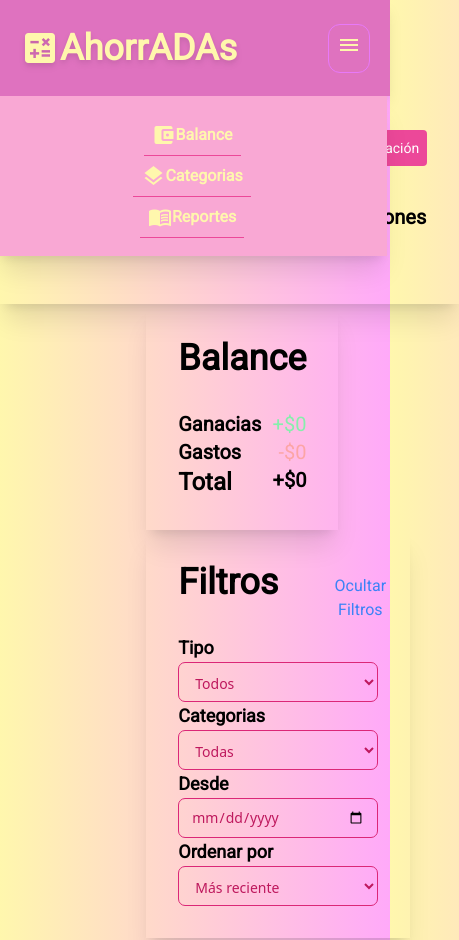
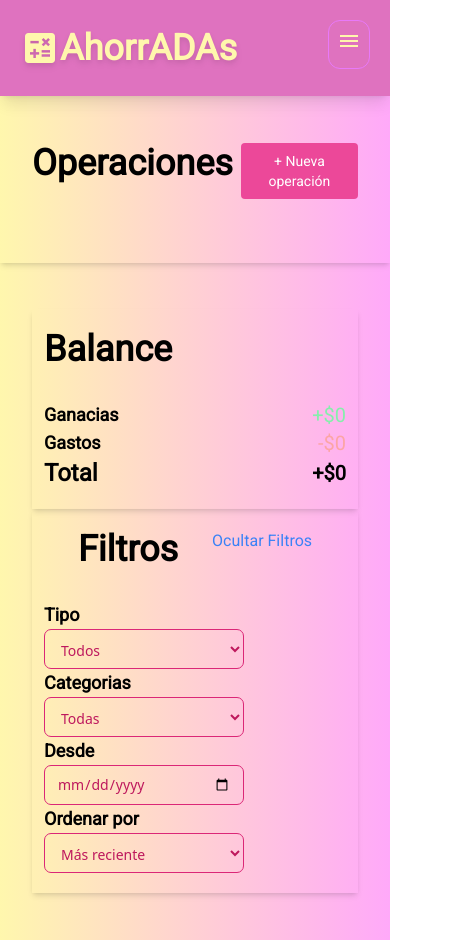
Before and after one commit to serenafernandez/ahorrADAS, a plain HTML site: page index.html in a window 390 px wide. Shown: the whole page, 459 px wide, since content can reach past the window. Drawn offline with nearby package versions, Linux system fonts and the light colour scheme.

Commit message:
modified responsive design, added js fuctionalities to burger menu and toggle filters

```diff
--- a/index.html
+++ b/index.html
@@ -28,82 +28,73 @@
             </span>
             <h1 class="text-4xl md:text-5xl">AhorrADAs</h1>
         </section>
-        <!-- CLOSE MENU BUTTON -->
+        <!-- MENU DROPDOWN BUTTONS -->
+        <nav class="w-fit">
             <button
-            class="hidden absolute p-2 border rounded-xl border-solid border-fuchsia-400 font-bold hover:shadow-md hover:shadow-[#FFF7AD]">
-            <span class="material-icons">
+                class="sm:hidden absolute right-5 top-5 p-2 border rounded-xl border-solid border-fuchsia-400 font-bold hover:shadow-md hover:shadow-[#FFF7AD]" id="menu-button">
+                <span class="material-icons bars">
+                    menu
+                </span>
+                <span class="material-icons xmark hidden">
                     close
                 </span>
             </button>
-        <!-- OPEN MENU BUTTON -->
-        <button
-            class="sm:hidden absolute right-5 p-2 border rounded-xl border-solid border-fuchsia-400 font-bold hover:shadow-md hover:shadow-[#FFF7AD]">
-            <span class="material-icons">
-                menu
-            </span>
-        </button>
             <!-- NAVIGATION -->
-        <div class="relative right-60 top-32 sm:flex sm:static sm:w-4/6 md:3/5">
-            <nav
-                class="h-40 basis-full w-screen  bg-pink-300 flex flex-col justify-center items-center shadow-xl sm:static sm:flex sm:flex-row sm:bg-inherit sm:shadow-inherit sm:items-center sm:justify-evenly sm:text-md md:w-3/5 md:text-xl">
+            <div
+                class="hidden w-screen sm:w-fit space-y-1 sm:space-x-3 shadow-lg lg:flex lg:items-center relative right-60 top-32 sm:flex sm:static md:3/5 h-40 basis-full bg-pink-300 flex flex-col justify-center items-center shadow-xl sm:static sm:flex sm:flex-row sm:bg-inherit sm:shadow-inherit sm:items-center sm:justify-evenly sm:text-md md:text-xl" id="menu-dropdown">
                 <!-- BALANCE -->
-                <button
-                    class="p-2 sm:w-1/4 border-b border-pink-500 sm:border sm:rounded-xl sm:border-solid sm:border-fuchsia-400 font-bold sm:py-2 sm:px-5 hover:shadow-md hover:shadow-[#FFF7AD]">
-                    <a class="flex items-center justify-evenly" id="balance-nav">
+                <a class="p-2 lg:py-3 lg:px-8 sm:w-2/4 border-b border-pink-500 sm:border sm:rounded-xl sm:border-solid sm:border-fuchsia-400 font-bold sm:py-2 hover:shadow-md hover:shadow-[#FFF7AD] flex items-center justify-evenly" id="balance-nav">
                         <span class="material-icons">
                             account_balance_wallet
                         </span>
                         Balance</a>
-                </button>
                 <!-- CATEGORIAS -->
-                <button
-                    class="p-2 sm:w-1/4 border-b border-pink-500 sm:border sm:rounded-xl sm:border-solid sm:border-fuchsia-400 font-bold sm:py-2 sm:px-5 hover:shadow-md hover:shadow-[#FFF7AD]">
-                    <a class="flex items-center justify-evenly" id="categories-nav">
+                <a class="p-2 lg:py-3 lg:px-8 sm:w-2/4 border-b border-pink-500 sm:border sm:rounded-xl sm:border-solid sm:border-fuchsia-400 font-bold sm:py-2 hover:shadow-md hover:shadow-[#FFF7AD] flex items-center justify-evenly" id="categories-nav">
                         <span class="material-icons">
                             layers
                         </span>
                         Categorias</a>
-                </button>
                 <!-- REPORTES -->
-                <button
-                    class="p-2 sm:w-1/4 border-b border-pink-500 sm:border sm:rounded-xl sm:border-solid sm:border-fuchsia-400 font-bold sm:py-2 sm:px-5 hover:shadow-md hover:shadow-[#FFF7AD]">
-                    <a class="flex items-center justify-evenly" id="reports-nav">
+                <a class="p-2 lg:py-3 lg:px-8 sm:w-2/4 border-b border-pink-500 sm:border sm:rounded-xl sm:border-solid sm:border-fuchsia-400 font-bold sm:py-2 hover:shadow-md hover:shadow-[#FFF7AD] flex items-center justify-evenly" id="reports-nav">
                         <span class="material-icons">
                             menu_book
                         </span>
                         Reportes</a>
-                </button>
+            </div>
         </nav>
-        </div>
     </header>
     <!--------------------------------------------BALANCE-------------------------------------------->
-    <main class="w-full flex flex-col-reverse items-start justify-evenly min-h-screen md:flex-row" id="balance-section">
-        <section class="w-1/4 mx-auto flex flex-col md:mx-0">
+    <main class="w-screen flex flex-col-reverse items-start justify-evenly min-h-screen sm:flex-row" id="balance-section">
+        <section class="xl:min-h-75% p-8 w-full sm:w-full sm:w-2/4 lg:w-1/4 mx-auto flex flex-col justify-between md:mx-0">
             <!-- BALANCE RESUME -->
-            <article class="flex flex-col mx-auto justify-evenly md:w-4/5 p-8 shadow-xl">
+            <article class="w-full sm:h-fit sm:w-fit flex flex-col items-start mx-auto justify-evenly xl:w-full py-5 p-3 shadow-md md:shadow-xl">
                 <!-- BALANCE RESUME TITLE -->
+                <div class="md:p-5 w-full flex flex-row justify-start">
                     <h2 class="mb-8 font-bold text-4xl">Balance</h2>
+                </div>
                 <!-- EARNINGS -->
-                <div class="flex flex-row justify-between items-start">
-                    <h3 class="text-xl font-bold">Ganacias</h3>
+                <div class="w-full flex justify-between items-center">
+                    <h3 class="text-lg lg:text-xl font-bold">Ganacias</h3>
                     <p class="text-xl text-green-300">+$0</p>
                 </div>
                 <!-- EXPENSES -->
-                <div class="flex flex-row justify-between items-start">
-                    <h3 class="text-xl font-bold">Gastos</h3>
+                <div class="w-full flex justify-between items-center">
+                    <h3 class="text-lg lg:text-xl font-bold">Gastos</h3>
                     <p class="text-xl text-red-300">-$0</p>
                 </div>
                 <!-- TOTAL -->
-                <div class="flex flex-row justify-between items-start">
+                <div class="w-full flex justify-between items-center">
                     <h3 class="text-2xl font-bold">Total</h3>
                     <p class="text-xl font-bold">+$0</p>
                 </div>
             </article>
             <!-- FILTERS -->
-            <article class="flex flex-col justify-evenly items-start mx-auto md:w-4/5 p-8 shadow-xl">
-                <div class="w-full flex flex-row justify-evenly items-center">
+            <article class="w-full md:h-fit md:w-fit flex flex-col items-start xl:items-center justify-evenly xl:w-full py-5 p-3 shadow-md md:shadow-xl">
+                <div class="md:p-5 w-full flex flex-row justify-evenly">
                     <h2 class="mb-8 font-bold text-4xl">Filtros</h2>
-                    <a class="relative left-8 text-blue-500 text-center" href="#" id="hide-show-filters">Ocultar
+                    <a class="text-blue-500 text-center" href="#" id="hide-filters">Ocultar
+                        Filtros</a>
+                    <a class="hidden relative left-2 text-blue-500 text-center" href="#" id="show-filters">Mostrar
                         Filtros</a>
                 </div>
                 <!-- TYPE FILTER -->
@@ -167,9 +158,9 @@
             </article>
         </section>
         <!-- OPERATIONS SECTION -->
-        <section class=" flex flex-col justify-evenly items-center md:w-4/5 lg:w-2/3 p-8 shadow-xl" id="">
+        <section class=" flex flex-col justify-evenly items-center md:w-4/5 lg:w-2/3 p-8 shadow-md md:shadow-xl" id="">
             <!-- OPERATIONS TITLE AND NEW OP BUTTON -->
-            <div class="w-full flex flex-row justify-between">
+            <div class="md:p-5 w-full flex flex-row justify-between">
                 <h2 class="mb-8 font-bold text-4xl">Operaciones</h2>
                 <button class="button h-full text-sm text-white bg-pink-500 hover:bg-pink-600 rounded p-2 ml-2"
                     id="new-operation-button">
@@ -187,26 +178,32 @@
                 <h3 class="text-lg text-center">Probá agregando operaciones o cambiando los filtros</h3>
             </section>
             <!-- WITH OPERATIONS -->
-            <section class="flex flex-col w-full">
-                <!-- DETAILS TABLE HEAD -->
-                <section class="w-full flex flex-row justify-between md:inline-flex">
-                    <div class="w-3/4">
-                        <table class="self-start w-3/4 text-xl">
-                            <th>Descripcion</th>
-                            <th>Categoría</th>
+            <section class="mt-4">
+                <!-- DETAILS TABLE  -->
+                <table id="table" class="w-full table-fixed flex-wrap">
+                    <thead class="head-table hidden md:block">
+                        <tr class="md:flex md:justify-between">
+                            <th class="px-4 py-2 md:w-1/5 md:flex md:justify-start">
+                                Descripción
+                            </th>
+                            <th class="px-4 py-2 md:w-1/5 md:flex md:justify-start">
+                                Categoría
+                            </th>
+                            <th class="px-4 py-2 md:w-1/5 md:flex md:justify-start">
+                                Fecha
+                            </th>
+                            <th class="px-4 py-2 md:w-1/5 md:flex md:justify-start">
+                                Monto
+                            </th>
+                            <th class="px-4 py-2 md:w-1/5 md:flex md:justify-start">
+                                Acciones
+                            </th>
+                        </tr>
+                    </thead>
+                    <tbody id="operations-table">
+                        <!-- OP RENDER -->
+                    </tbody>
                 </table>
-                    </div>
-                    <div class="w-3/4">
-                        <table class="self-end w-full text-xl">
-                            <th>Fecha</th>
-                            <th>Monto</th>
-                            <th>Acciones</th>
-                        </table>
-                    </div>
-                </section>
-                <!-- LISTED OPERATIONS -->
-                <section class="pt-10 pl-3" id="balance-operaciones">
-                </section>
             </section>
         </section>
     </main>
--- a/js/main.js
+++ b/js/main.js
@@ -24,6 +24,7 @@ const setInfo = (key, info) => localStorage.setItem(key, JSON.stringify(info));
 const getInfo = (key) => JSON.parse(localStorage.getItem(key));
 
 let loadedCategoriesFromLocalStorage = getInfo("categories") || [];
+let loadedOperationsFromLocalStorage = getInfo("operations") || []
 
 // seteo las categorías default que quiero que se muestren automáticamente la primera vez que abro mi app
 const defaultCategories = [
@@ -148,8 +149,10 @@ const initialize = () => {
     hideElement(["#balance-section"]);
   });
 
+  // modifiqué esta funcion porque tenía un error al llamar a los id
+  //(borrar comentario)
   $("#cancel-newoperation-button").addEventListener("click", () => {
-    hideElement(["#edit-operation-section"]);
+    hideElement(["#new-operation-section"]);
     showElement(["#balance-section"]);
   });
 
@@ -166,6 +169,37 @@ const initialize = () => {
   $("#cancel-category-button").addEventListener("click", () => {
     cancelEditCategory();
   });
+
+  // ABRIR DROPDOWN EN MOBILE
+  $(".bars").addEventListener("click", () => {
+    showElement([".xmark", "#menu-dropdown"])
+    hideElement([".bars"])
+  })
+
+  // CERRAR DROPDOWN EN MOBILE
+  $(".xmark").addEventListener("click", () => {
+    showElement([".bars"])
+    hideElement([".xmark", "#menu-dropdown"])
+  })
+
+  // OCULTAR FILTROS
+  $("#hide-filters").addEventListener("click", () => {
+    showElement(["#show-filters"])
+    hideElement(["#hide-filters", "#filters-content"])
+  })
+  // MOSTRAR FILTROS
+  $("#show-filters").addEventListener("click", () => {
+    showElement(["#hide-filters", "#filters-content"])
+    hideElement(["#show-filters"])
+  })
+
 };
 
+
+
+
+
+
+
+
 window.addEventListener("load", initialize);
```
Lines whose indentation alone changed are shown as unchanged.
